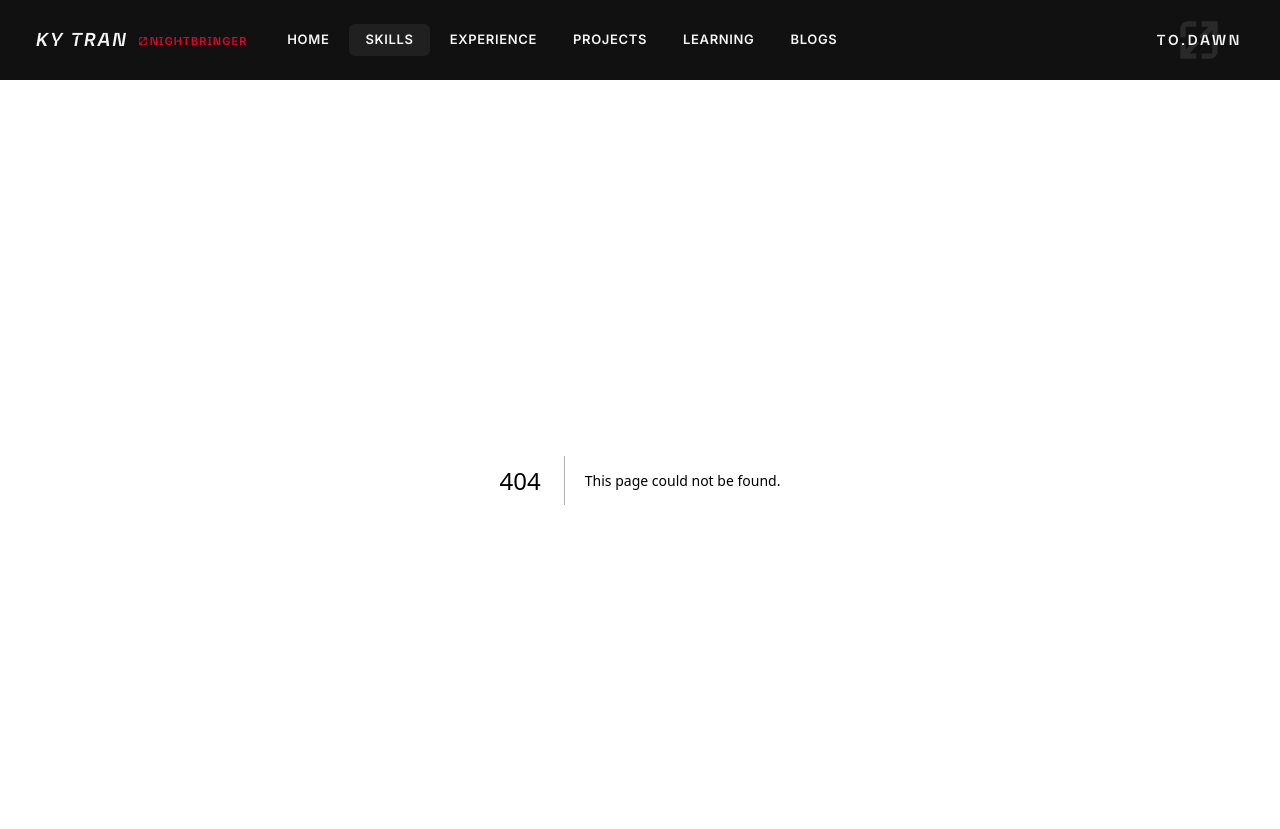
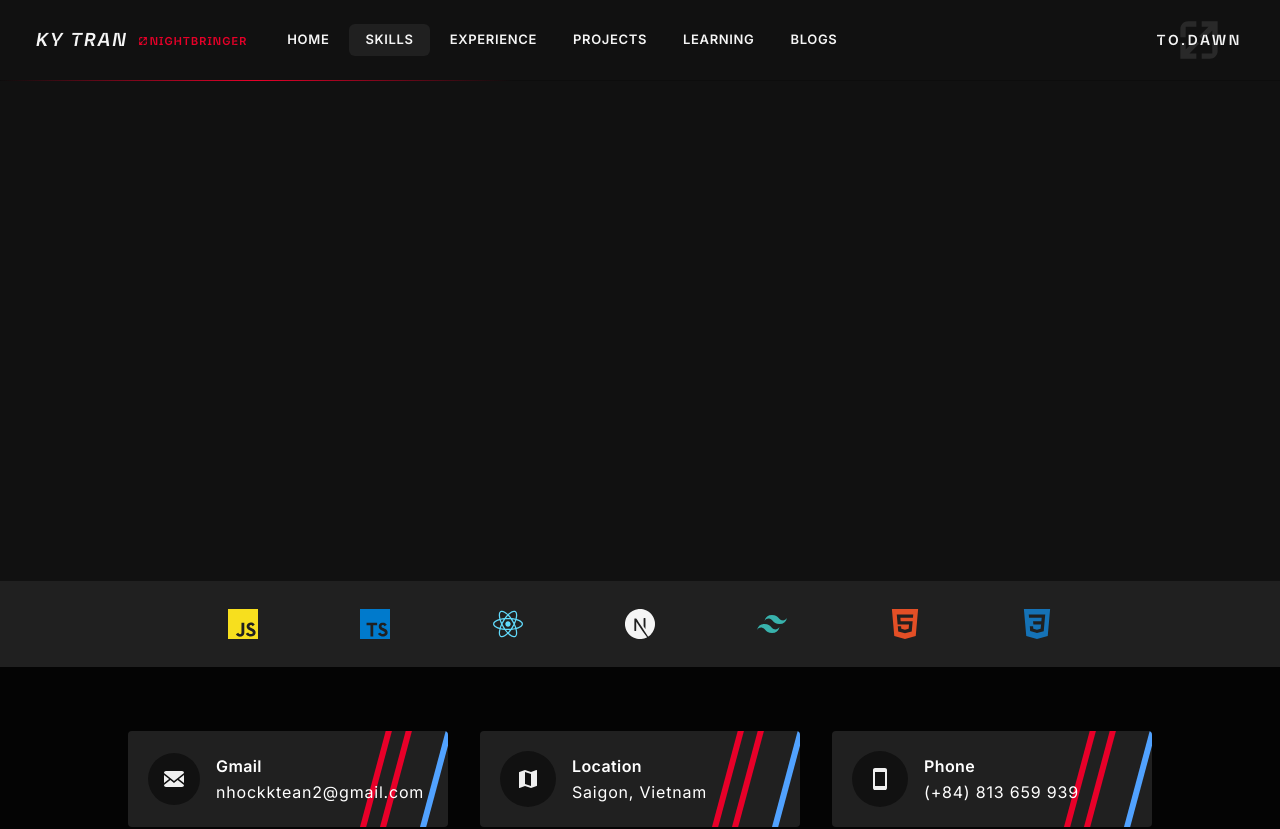
Before and after one commit to nhatkytran/Portfolio, a Next.js app: page /skills in a window 1280 px wide. Before the commit this address had no page. Shown: the top 829 px of the page. Built offline with nearby package versions, Linux system fonts and the light colour scheme; a web font is replaced by a local one.

Commit message:
Implement navigation loading

```diff
--- a/src/app/globals.css
+++ b/src/app/globals.css
@@ -198,6 +198,26 @@
 }
 
 @layer utilities {
+  .navigation-loading-bg-night {
+    background: linear-gradient(90deg, rgb(13, 13, 13) 0%, rgb(232, 0, 41) 20%, rgb(13, 13, 13) 40%);
+    background-size: 100%;
+  }
+
+  .navigation-loading-bg-run {
+    background-size: 200% 100%;
+    animation: loading-run 5s linear infinite;
+  }
+
+  .navigation-loading-bg-dawn {
+    background: linear-gradient(90deg, rgb(13, 13, 13) 0%, rgb(0, 125, 210) 20%, rgb(13, 13, 13) 40%);
+    background-size: 100%;
+  }
+
+  .navigation-loading-bg-run {
+    background-size: 200% 100%;
+    animation: loading-run 5s linear infinite;
+  }
+
   .hero-image-clip-path {
     clip-path: polygon(15% 100%, 0px 30%, 25% 0px, 100% 0px, 100% 100%);
   }
@@ -245,6 +265,18 @@
   }
 }
 
+@keyframes loading-run {
+  0% {
+    background-position: 200% 0;
+  }
+  50% {
+    background-position: -226% 0;
+  }
+  100% {
+    background-position: 200% 0;
+  }
+}
+
 /* https://codepen.io/goodkatz/pen/LYPGxQz?editors=1100 */
 .waves {
   position: relative;
--- /dev/null
+++ b/src/app/skills/page.tsx
@@ -0,0 +1,4 @@
+/** Skills page. */
+export default function Skills() {
+  return <div className="h-[500px] bg-neutral-900" />;
+}
--- a/src/features/layout/components/Header/Header.tsx
+++ b/src/features/layout/components/Header/Header.tsx
@@ -1,12 +1,37 @@
+'use client';
+
+import { useEffect, useState } from 'react';
+
 import { cn } from '@/shared/utils/helpers';
+import { useBringer } from '@/shared/hooks';
 import Logo from '@/features/layout/components/Header/components/Logo';
 import Navbar from '@/features/layout/components/Header/components/Navbar';
 import Bringer from '@/features/layout/components/Header/components/Bringer';
 import Sidebar from '@/features/layout/components/Header/components/Sidebar';
 
+const NAVIGATING_TIMEOUT = 1000;
+
 /** Header. */
 export default function Header() {
+  const { isNightbringer } = useBringer();
+  const [isNavigating, setIsNavigating] = useState(false);
+
+  /** Trigger navigating. */
+  const handleTriggerNavigating = (event: { preventDefault: () => void }) => {
+    if (isNavigating) {
+      event.preventDefault();
+      return;
+    }
+    setIsNavigating(true);
+  };
+
+  useEffect(() => {
+    const timeoutId = setTimeout(() => setIsNavigating(false), NAVIGATING_TIMEOUT);
+    return () => clearTimeout(timeoutId);
+  }, [isNavigating]);
+
   return (
+    <>
       <header
         className={cn(
           'flex min-h-[60px] items-center justify-between',
@@ -18,12 +43,21 @@ export default function Header() {
       >
         <div className="flex items-center justify-start">
           <Logo />
-        <Navbar />
+          <Navbar isNavigating={isNavigating} onTriggerNavigating={handleTriggerNavigating} />
         </div>
         <div className="flex items-center justify-end gap-2.5">
           <Bringer className="hidden sm:block" />
           <Sidebar />
         </div>
       </header>
+      <div
+        className={cn(
+          'navigation-loading-bg',
+          'h-0.25 w-full bg-neutral-900 duration-0',
+          isNightbringer ? 'navigation-loading-bg-night' : 'navigation-loading-bg-dawn',
+          isNavigating && 'navigation-loading-bg-run',
+        )}
+      />
+    </>
   );
 }
--- a/src/features/layout/components/Header/components/Navbar/Navbar.tsx
+++ b/src/features/layout/components/Header/components/Navbar/Navbar.tsx
@@ -1,5 +1,3 @@
-'use client';
-
 import Link from 'next/link';
 import { usePathname } from 'next/navigation';
 
@@ -7,8 +5,18 @@ import { cn } from '@/shared/utils/helpers';
 import { useBringer } from '@/shared/hooks';
 import { APP_NAVIGATION_LINKS } from '@/features/layout/data';
 
+//prettier-ignore
+type Props = {
+
+  /** Whether is navigating. */
+  readonly isNavigating: boolean;
+
+  /** Trigger navigating. */
+  readonly onTriggerNavigating: (event: { preventDefault: () => void }) => void;
+};
+
 /** Navbar. */
-export default function Navbar() {
+export default function Navbar({ isNavigating, onTriggerNavigating }: Props) {
   const pathName = usePathname();
   const { isNightbringer } = useBringer();
 
@@ -17,7 +25,11 @@ export default function Navbar() {
       <ul className="flex items-center gap-1">
         {APP_NAVIGATION_LINKS.map(({ href, label }) => (
           <li key={href} className="group relative">
-            <Link href={href} className="block py-3">
+            <Link
+              href={href}
+              onClick={onTriggerNavigating}
+              className={cn('block py-3', isNavigating && 'cursor-not-allowed')}
+            >
               <span
                 className={cn(
                   'font-inter text-[13px] font-semibold tracking-wider uppercase',
```
Lines whose indentation alone changed are shown as unchanged.
